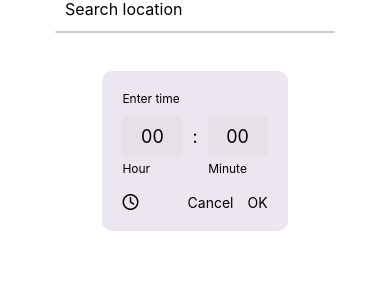
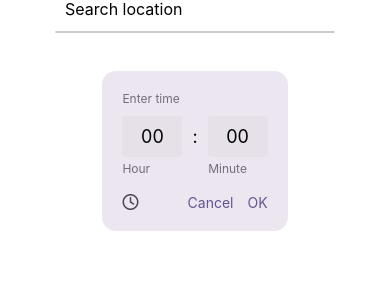
Before and after one commit to yonatanhershko/Jooba-Clock-Game, a React Native app: screen / in a window 390 px wide. Shown: the part 229-510 px from the top of the page. Built offline with nearby package versions, Linux system fonts and the light colour scheme.

Commit message:
Add answer modal

```diff
--- a/App.js
+++ b/App.js
@@ -1,12 +1,12 @@
 import React, { useEffect, useState } from 'react'
-import { StyleSheet, View, Text, Alert,TouchableOpacity } from 'react-native'
+import { StyleSheet, View, Text, Alert, TouchableOpacity } from 'react-native'
 import { StatusBar } from 'expo-status-bar'
 import axios from 'axios'
 import Header from './components/Header.jsx'
 import SearchBar from './components/SearchBar.jsx'
 import TimePicker from './components/TimePicker.jsx'
 import WinList from './components/WinList.jsx'
-
+import AnswerModal from './components/AnswerModal.jsx'
 import { saveWins, loadWins, API_KEY, RANDOM_LOCATIONS } from './services/storage.js'
 
 
@@ -14,6 +14,9 @@ export default function App() {
   const [selectedLocation, setSelectedLocation] = useState(null)
   const [wins, setWins] = useState([])
   const [randomLocation, setRandomLocation] = useState('')
+  const [modalVisible, setModalVisible] = useState(false)
+  const [isCorrect, setIsCorrect] = useState(false)
+  const [correctTime, setCorrectTime] = useState('')
 
   useEffect(() => {
     getWins()
@@ -54,16 +57,18 @@ export default function App() {
       const [currentHour, currentMinute] = currentTime.split(':').map(Number)
 
       if (currentHour === guessedHour && currentMinute === guessedMinute) {
-        Alert.alert('Correct!', 'You guessed the time correctly!')
+        setIsCorrect(true)
+        // Alert.alert('Correct!', 'You guessed the time correctly!')
         const newWins = [...wins, { time: guessedTime, location: selectedLocation }]
         setWins(newWins)
         saveWins(newWins)
       } else {
-        console.log('worng')
-        console.log(currentHour)
+        setIsCorrect(false)
+        setCorrectTime(`${currentHour.toString().padStart(2, '0')}:${currentMinute.toString().padStart(2, '0')}`)
+        // Alert.alert('Incorrect', `The correct time was ${currentHour.toString().padStart(2, '0')}:${currentMinute.toString().padStart(2, '0')}`)
+      }
+      setModalVisible(true)
 
-        Alert.alert('Incorrect', `The correct time was ${currentHour.toString().padStart(2, '0')}:${currentMinute.toString().padStart(2, '0')}`)
-      }
     } catch (error) {
       console.error(error)
       Alert.alert('Error', 'Failed to fetch the current time. Please try again.')
@@ -85,13 +90,23 @@ export default function App() {
         <TouchableOpacity onPress={onRandomLocation}>
           <Text style={styles.randBtn}>Try a random place?</Text>
         </TouchableOpacity>
+
         <SearchBar onLocationSelect={handleLocationSelect} initialLocation={randomLocation} />
+
         <TimePicker onGuessSubmit={checkGuess} />
         <View style={styles.imageContainer}>
         </View>
       </View>
+
       <StatusBar style="auto" />{/*!*/}
       <WinList wins={wins} onDeleteWin={handleDeleteWin} />
+
+      <AnswerModal
+        isVisible={modalVisible}
+        correctTime={correctTime}
+        isCorrect={isCorrect}
+        onClose={() => setModalVisible(false)}
+      />
     </View>
   )
 }
@@ -118,9 +133,9 @@ const styles = StyleSheet.create({
   imageContainer: {
 
   },
-  randBtn:{
-    padding:5,
-    borderRadius:5,
-    backgroundColor:'#f3edf7',
+  randBtn: {
+    padding: 5,
+    borderRadius: 5,
+    backgroundColor: '#f3edf7',
   }
 })
--- /dev/null
+++ b/components/AnswerModal.jsx
@@ -0,0 +1,63 @@
+import React from 'react'
+import { View, Text, StyleSheet, Modal, TouchableOpacity } from 'react-native'
+
+export default function AnswerModal({ isVisible, correctTime, isCorrect, onClose }) {
+    return (
+        <Modal
+            transparent={true}
+            visible={isVisible}
+            animationType="slide"
+        >
+            <View style={styles.modalContainer}>
+                <View style={styles.modalContent}>
+                    <Text style={styles.modalTitle}>{isCorrect ? 'Great Job!😄' : 'Incorrect😴'}</Text>
+                    {!isCorrect && (
+                        <Text style={styles.modalText}>The correct time was {correctTime}</Text>
+                    )}
+                    <TouchableOpacity onPress={onClose} style={styles.modalBtn}>
+                        <Text style={styles.modalBtnText}>Close</Text>
+                    </TouchableOpacity>
+                </View>
+            </View>
+        </Modal>
+    )
+}
+
+const styles = StyleSheet.create({
+    modalContainer: {
+        flex: 1,
+        justifyContent: 'center',
+        alignItems: 'center',
+        backgroundColor: 'rgba(0, 0, 0, 0.5)',
+    },
+    modalContent: {
+        width: 300,
+        padding: 20,
+        backgroundColor: 'white',
+        borderRadius: 10,
+        alignItems: 'center',
+    },
+    modalTitle: {
+        fontSize: 20,
+        fontWeight: 'bold',
+        marginBottom: 15,
+    },
+    modalText: {
+        fontSize: 16,
+        marginBottom: 20,
+    },
+    modalBtn: {
+        backgroundColor: '#8779a7',
+        padding: 10,
+        width: 100,
+        borderRadius: 5,
+        alignItems: 'center',
+
+    },
+    modalBtnText: {
+        color: 'white',
+        fontSize: 16,
+        alignItems: 'center',
+
+    },
+})
--- a/components/Header.jsx
+++ b/components/Header.jsx
@@ -10,10 +10,10 @@ export default function Header() {
         <TouchableOpacity>
           <AntDesign name="questioncircle" size={26} color="#c9a7f1" />
         </TouchableOpacity>
-        <TouchableOpacity style={styles.langButton}>
+        <TouchableOpacity style={styles.langBtn}>
           <Text style={styles.langBtnText}>ENG</Text>
         </TouchableOpacity>
-        <TouchableOpacity style={styles.langButton}>
+        <TouchableOpacity style={styles.langBtn}>
           <Text style={styles.langBtnText}>Hebrew</Text>
         </TouchableOpacity>
       </View>
@@ -40,7 +40,7 @@ const styles = StyleSheet.create({
   languageToggle: {
     flexDirection: 'row',
   },
-  langButton: {
+  langBtn: {
     padding: 5,
     marginLeft: 5,
     backgroundColor: '#ddd',
--- a/components/TimePicker.jsx
+++ b/components/TimePicker.jsx
@@ -39,15 +39,15 @@ export default function TimePicker({ onGuessSubmit }) {
         <Text style={styles.underInputsTxt}>Minute</Text>
       </View>
 
-      <View style={styles.buttonsContainer}>
-        <View style={styles.buttons}>
-          <TouchableOpacity style={styles.button} onPress={handleSubmit}>
-            <Text>OK</Text>
+      <View style={styles.btnsContainer}>
+        <View style={styles.btns}>
+          <TouchableOpacity style={styles.btn} onPress={handleSubmit}>
+            <Text style={styles.btnTxt}>OK</Text>
           </TouchableOpacity>
-          <TouchableOpacity style={styles.button} onPress={() => { setHour(''); setMinute(''); }}>
-            <Text>Cancel</Text>
+          <TouchableOpacity style={styles.btn} onPress={() => { setHour(''); setMinute(''); }}>
+            <Text style={styles.btnTxt}>Cancel</Text>
           </TouchableOpacity>
-          <FontAwesome6 name="clock" size={16} color="black" style={styles.icon}/>
+          <FontAwesome6 name="clock" size={16} color="#49454f" style={styles.icon} />
         </View>
       </View>
 
@@ -59,13 +59,14 @@ const styles = StyleSheet.create({
   container: {
     backgroundColor: '#ece6f0',
     padding: 20,
-    borderRadius: 10,
+    borderRadius: 14,
     marginTop: 20,
     marginBottom: 20,
   },
   label: {
     fontSize: 12,
     marginBottom: 10,
+    color:'#726d77',
   },
   timeInputs: {
     flexDirection: 'row',
@@ -85,18 +86,21 @@ const styles = StyleSheet.create({
     fontSize: 18,
     marginHorizontal: 10,
   },
-  buttonsContainer: {
+  btnsContainer: {
     justifyContent: 'space-between',
   },
-  buttons: {
+  btns: {
     flexDirection: 'row-reverse',
     color: '#8779a7',
     gap: 14,
   },
-  button: {
+  btn: {
     color: '#8779a7',
     backgroundColor: '#ece6f0',
     borderRadius: 5,
+  },
+  btnTxt: {
+    color: '#65558f',
   },
   icon: {
     flex: 1,
@@ -104,9 +108,10 @@ const styles = StyleSheet.create({
   underInputsTxtContainer: {
     flexDirection: 'row',
     gap: 58,
-    marginBottom:18,
+    marginBottom: 18,
   },
   underInputsTxt: {
     fontSize: 12,
+    color:'#726d77',
   }
 });
```
